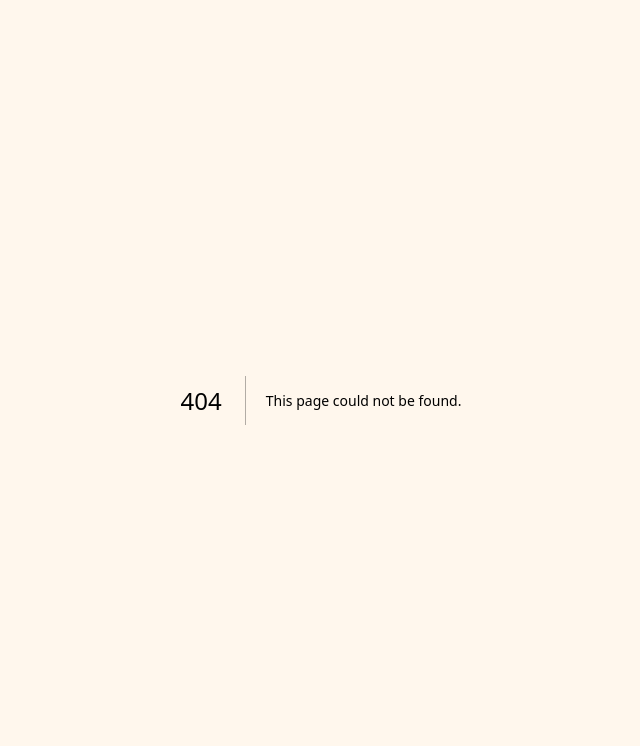
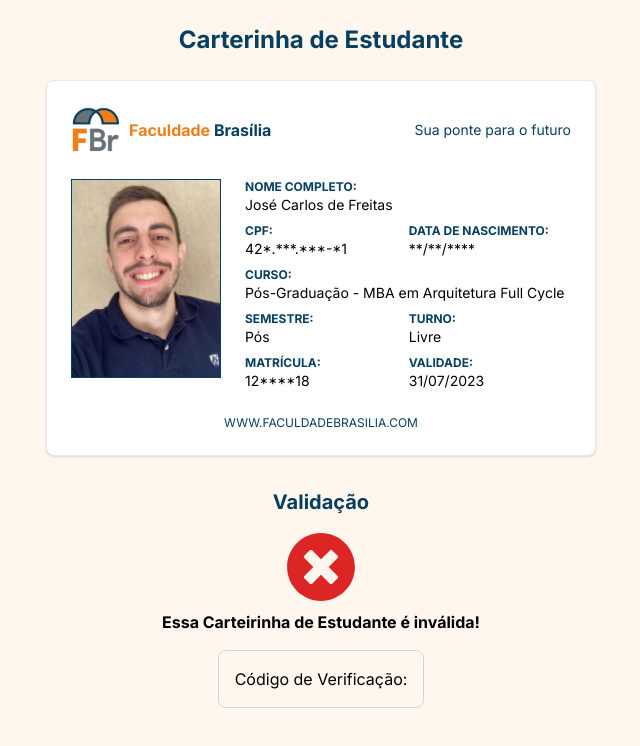
Before and after one commit to josecfreitas/carteirinha-estudante, a Next.js app: page /validacao in a window 1280 px wide. Before the commit this address had no page. Shown: the top 746 px of the page, without its empty margins (319-959 px from the left). Built offline with nearby package versions, Linux system fonts and the light colour scheme.

Commit message:
add validacao

```diff
--- a/package.json
+++ b/package.json
@@ -19,6 +19,8 @@
     "postcss": "8.4.27",
     "react": "18.2.0",
     "react-dom": "18.2.0",
+    "react-icons": "^4.10.1",
+    "react-qr-code": "^2.0.11",
     "tailwind-merge": "^1.14.0",
     "tailwindcss": "3.3.3",
     "typescript": "5.1.6"
--- /dev/null
+++ b/src/app/components/carteirinha.tsx
@@ -0,0 +1,88 @@
+import { format, lastDayOfMonth } from 'date-fns'
+import Image from 'next/image'
+import { ComponentProps } from 'react'
+import { twMerge } from 'tailwind-merge'
+
+interface CarteirinhaProps {
+  cloaked?: boolean
+}
+
+export const Carteirinha = ({ cloaked }: CarteirinhaProps) => {
+  return (
+    <div className="block p-6 bg-white border border-gray-200 rounded-lg shadow w-[550px] m-auto">
+      <div className="flex items-center justify-between">
+        <div className="flex items-center gap-2">
+          <Image
+            src="/logo.png"
+            width={50}
+            height={50}
+            alt="Logo da Faculdade de Brasília"
+          />
+          <h2 className="font-bold">
+            <span className="text-[#f27e17]">Faculdade</span>{' '}
+            <span className="text-[#073f60]">Brasília</span>
+          </h2>
+        </div>
+        <strong className="text-[#073f60] text-sm font-normal">
+          Sua ponte para o futuro
+        </strong>
+      </div>
+      <div className="flex gap-6 my-6">
+        <div>
+          <Image
+            src="/profile.jpg"
+            className="border border-[#073f60]"
+            width={150}
+            height={200}
+            alt="Logo da Faculdade de Brasília"
+          />
+        </div>
+        <ul className="grid grid-cols-2 gap-2">
+          <Info
+            label="Nome Completo"
+            value="José Carlos de Freitas"
+            className="col-span-2"
+          />
+          <Info
+            label="CPF"
+            value={cloaked ? '42*.***.***-*1' : '423.734.998-51'}
+          />
+          <Info
+            label="Data de Nascimento"
+            value={cloaked ? '**/**/****' : '18/07/1995'}
+          />
+          <Info
+            label="Curso"
+            value="Pós-Graduação - MBA em Arquitetura Full Cycle"
+            className="col-span-2"
+          />
+          <Info label="Semestre" value="Pós" />
+          <Info label="Turno" value="Livre" />
+          <Info label="Matrícula" value={cloaked ? '12****18' : '12326518'} />
+          <Info
+            label="Validade"
+            value={format(lastDayOfMonth(new Date()), 'dd/MM/yyyy')}
+          />
+        </ul>
+      </div>
+      <a
+        href="https://www.faculdadebrasilia.com/"
+        className="uppercase block text-center text-xs text-[#073f60]"
+      >
+        www.faculdadebrasilia.com
+      </a>
+    </div>
+  )
+}
+
+interface InfoProps extends ComponentProps<'li'> {
+  label: string
+  value: string
+}
+
+const Info = ({ label, value, className, ...props }: InfoProps) => (
+  <li className={twMerge('flex flex-col', className)} {...props}>
+    <span className="text-xs text-[#073f60] uppercase font-bold">{label}:</span>
+    <span className="text-sm">{value}</span>
+  </li>
+)
--- a/src/app/page.tsx
+++ b/src/app/page.tsx
@@ -1,83 +1,28 @@
-import { format, lastDayOfMonth } from 'date-fns'
-import Image from 'next/image'
-import { ComponentProps } from 'react'
-import { twMerge } from 'tailwind-merge'
+import QRCode from 'react-qr-code'
+import { Carteirinha } from './components/carteirinha'
 
 export default function Home() {
+  const url = process.env.VERCEL_URL
+  const validacaoURL = `${url}/validacao?codigo-verificacao=${process.env.CODIGO_VERIFICACAO}`
+
   return (
     <main className="px-4">
       <h1 className="text-[#073f60] text-center text-xl font-bold my-6">
         Carterinha de Estudante
       </h1>
-      <div className="block p-6 bg-white border border-gray-200 rounded-lg shadow w-[550px] m-auto">
-        <div className="flex items-center justify-between">
-          <div className="flex items-center gap-2">
-            <Image
-              src="/logo.png"
-              width={50}
-              height={50}
-              alt="Logo da Faculdade de Brasília"
-            />
-            <h2 className="font-bold">
-              <span className="text-[#f27e17]">Faculdade</span>{' '}
-              <span className="text-[#073f60]">Brasília</span>
-            </h2>
-          </div>
-          <strong className="text-[#073f60] text-sm font-normal">
-            Sua ponte para o futuro
-          </strong>
-        </div>
-        <div className="flex gap-6 my-6">
-          <div>
-            <Image
-              src="/profile.jpg"
-              className="border border-[#073f60]"
-              width={150}
-              height={200}
-              alt="Logo da Faculdade de Brasília"
-            />
-          </div>
-          <ul className="grid grid-cols-2 gap-2">
-            <Info
-              label="Nome Completo"
-              value="José Carlos de Freitas"
-              className="col-span-2"
-            />
-            <Info label="CPF" value="423.734.998-51" />
-            <Info label="Data de Nascimento" value="18/07/1995" />
-            <Info
-              label="Curso"
-              value="Pós-Graduação - MBA em Arquitetura Full Cycle"
-              className="col-span-2"
-            />
-            <Info label="Semestre" value="Pós" />
-            <Info label="Turno" value="Livre" />
-            <Info label="Matrícula" value="12326518" />
-            <Info
-              label="Validade"
-              value={format(lastDayOfMonth(new Date()), 'dd/MM/yyyy')}
-            />
-          </ul>
-        </div>
-        <a
-          href="https://www.faculdadebrasilia.com/"
-          className="uppercase block text-center text-xs text-[#073f60]"
-        >
-          www.faculdadebrasilia.com
+      <Carteirinha />
+
+      <div className="text-center">
+        <h2 className="text-[#073f60] text-xl font-bold mt-8 mb-4">
+          Validação
+        </h2>
+        <p className="mb-4">
+          Escaneie o QRCode abaixo para validar essa carteirinha de estudante!
+        </p>
+        <a href={validacaoURL} target="_blank" className="block m-auto w-fit">
+          <QRCode value={validacaoURL} className="h-48 w-48" />
         </a>
       </div>
     </main>
   )
 }
-
-interface InfoProps extends ComponentProps<'li'> {
-  label: string
-  value: string
-}
-
-const Info = ({ label, value, className, ...props }: InfoProps) => (
-  <li className={twMerge('flex flex-col', className)} {...props}>
-    <span className="text-xs text-[#073f60] uppercase font-bold">{label}:</span>
-    <span className="text-sm">{value}</span>
-  </li>
-)
--- /dev/null
+++ b/src/app/validacao/page.tsx
@@ -0,0 +1,47 @@
+import { Carteirinha } from '../components/carteirinha'
+import { FaCheckCircle, FaTimesCircle } from 'react-icons/fa'
+
+interface PageProps {
+  searchParams?: {
+    'codigo-verificacao'?: string
+  }
+}
+
+export default function Validacao({ searchParams }: PageProps) {
+  const codigoVerificacao = searchParams?.['codigo-verificacao']
+  const isValid = codigoVerificacao === process.env.CODIGO_VERIFICACAO
+
+  return (
+    <main className="px-4">
+      <h1 className="text-[#073f60] text-center text-2xl font-bold my-6">
+        Carterinha de Estudante
+      </h1>
+      <Carteirinha cloaked />
+
+      <div className="text-center">
+        <h2 className="text-[#073f60] text-xl font-bold mt-8 mb-4">
+          Validação
+        </h2>
+        {isValid ? (
+          <>
+            <FaCheckCircle size="70" className="m-auto fill-green-600" />
+            <p className="mt-2 mb-4">
+              <strong>Essa Carteirinha de Estudante é válida!</strong>
+            </p>
+          </>
+        ) : (
+          <>
+            <FaTimesCircle size="70" className="m-auto fill-red-600" />
+            <p className="mt-2 mb-4">
+              <strong>Essa Carteirinha de Estudante é inválida!</strong>
+            </p>
+          </>
+        )}
+        <p className="border w-fit m-auto p-4 rounded-lg border-gray-300">
+          Código de Verificação:{' '}
+          <span className="italic">{codigoVerificacao}</span>
+        </p>
+      </div>
+    </main>
+  )
+}
--- a/src/middleware.ts
+++ b/src/middleware.ts
@@ -1,4 +1,8 @@
 import { NextRequest, NextResponse } from 'next/server'
+
+export const config = {
+  matcher: ['/'],
+}
 
 export function middleware(req: NextRequest) {
   const basicAuth = req.headers.get('authorization')
```
Also changed, not shown: 2 other files (tests, documents, lock files or other folders).
